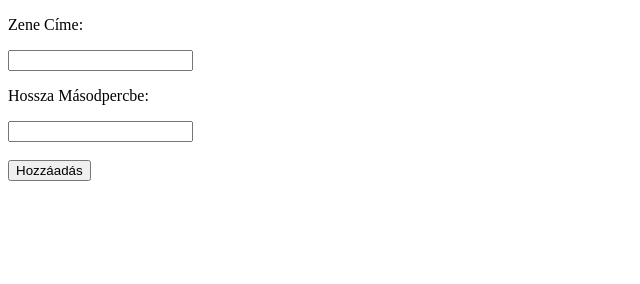
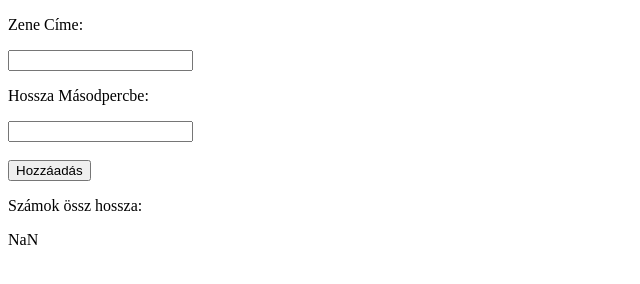
Before and after one commit to BAkosM/Javascript-OOP, a plain HTML site: page JS-OOP/index.html in a window 1280 px wide. Both pictures are taken after a click on the button "Hozzáadás". Shown: the whole page, without its empty margins (0-640 px from the left). Drawn offline with Linux system fonts and the light colour scheme.

Commit message:
Input Output Fix

```diff
--- a/JS-OOP/index.html
+++ b/JS-OOP/index.html
@@ -5,12 +5,13 @@
     <meta http-equiv="X-UA-Compatible" content="IE=edge">
     <meta name="viewport" content="width=device-width, initial-scale=1.0">
     <title>Zeneszam</title>
+    <script src="index.js"></script>
 </head>
 <body>
     <p>Zene Címe: </p><input type="text" id="cim">
     <p>Hossza Másodpercbe: </p><input type="number" id="hos"><br><br>
     <button id="hozzad">Hozzáadás</button>
-
-    <script src="index.js"></script>
+    <p>Számok össz hossza: </p>
+    <output type="text" id="ohos"></output>
 </body>
 </html>
--- a/JS-OOP/index.js
+++ b/JS-OOP/index.js
@@ -1,5 +1,35 @@
+class Zene {
+    #cim;
+    #hosz;
+
+    constructor(cim, hosz){
+        this.#cim = cim;
+        this.#hosz = hosz;
+    }
+
+    get cim(){
+        return this.#cim;
+    }
+    set cim(zcim){
+        this.#cim = zcim;
+    }
+
+    get hosz(){
+        return this.#hosz;
+    }
+    set hosz(zhosz){
+        this.hosz = zhosz;
+    }
+}
+const zenek = [];
+let ohosz = 0;
 function listaadd(){
-
+    let cim = document.getElementById("cim").value;
+    let hosz = parseFloat(document.getElementById("hos").value);
+    let zene = new Zene(cim, hosz);
+    zenek.push(zene);
+    ohosz = ohosz+hosz;
+    document.getElementById("ohos").innerHTML = ohosz;
 }
 function init(){
     document.getElementById("hozzad").addEventListener('click', listaadd);
```
Also changed, not shown: JS-OOP/oop.js (deleted).
